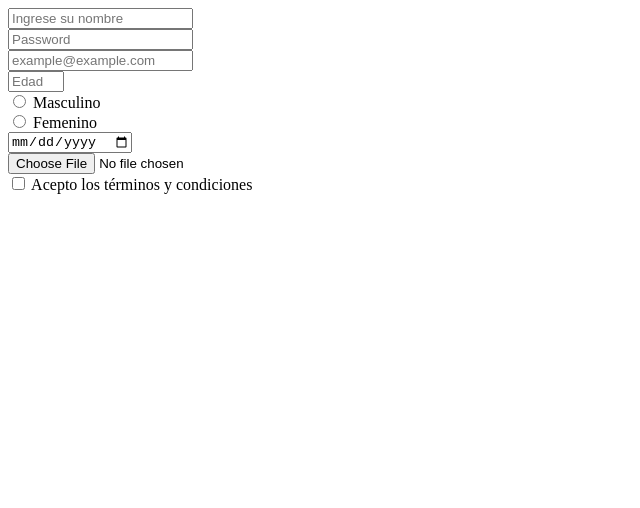
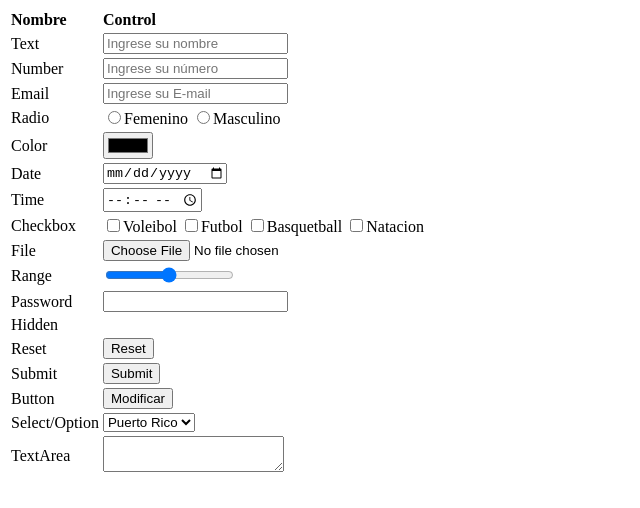
Before and after one commit to Paulina200R/PruebaUno, a plain HTML site: page F1.html in a window 1280 px wide. Shown: the whole page, without its empty margins (0-640 px from the left). Drawn offline with Linux system fonts and the light colour scheme.

Commit message:
Segundo commit

```diff
--- a/A1.html
+++ b/A1.html
@@ -7,7 +7,7 @@
     <meta http-equiv="X-UA-Compatible" content="IE=edge"> <!-- Configurar todo el cuerpo de la página para adaptar el código al navegador. -->
     <meta http-equiv="Content-Type" content="text/html;charset=UTF-8"> <!-- Significa que adapta el código a los caracteres especiales de nuestro lenguaje. -->
     <meta name="viewport" content="width=device-width, initial-scale=1.0">
-    <link rel="stylesheet" href="A1.css" type="">
+    <link rel="stylesheet" href="A1.css">
     <title>A1</title>
 </head>
 
--- a/F1.html
+++ b/F1.html
@@ -5,28 +5,131 @@
     <meta charset="UTF-8">
     <meta http-equiv="X-UA-Compatible" content="IE=edge">
     <meta name="viewport" content="width=device-width, initial-scale=1.0">
-    <title>FormTest</title>
+    <title>F1B</title>
+    <link rel="shortcut icon" href="img/download-removebg-preview.ico">
 </head>
 
 <body>
-
-    <input type="text" name="nombre" placeholder="Ingrese su nombre" required>
-    <br>
-    <input type="password" name="contrasena" placeholder="Password" required>
-    <br>
-    <input type="email" name="email" placeholder="example@example.com" required>
-    <br>
-    <input type="number" name="edad" min="18" max="99" placeholder="Edad" required>
-    <br>
-    <input type="radio" name="genero" value="masculino" required> Masculino
-    <br>
-    <input type="radio" name="genero" value="femenino" required> Femenino
-    <br>
-    <input type="date" name="fecha_nacimiento" required>
-    <br>
-    <input type="file" name="archivo" accept=".pdf,.doc,.docx">
-    <br>
-    <input type="checkbox" name="acepto_terminos" required> Acepto los términos y condiciones
+    <form action="" method="get"><!--El get muestra la información que se ingrese. Viceversa por parte del post-->
+        <table>
+            <tr>
+                <td><b>Nombre</b></td>
+                <td><b>Control</b></td>
+            </tr>
+            <tr>
+                <td>Text</td>
+                <td>
+                    <input type="text" placeholder="Ingrese su nombre">
+                </td>
+            </tr>
+            <tr>
+                <td>Number</td>
+                <td>
+                    <input type="number" placeholder="Ingrese su número">
+                </td>
+            </tr>
+            <tr>
+                <td>Email</td>
+                <td>
+                    <input type="email" placeholder="Ingrese su E-mail">
+                </td>
+            </tr>
+            <tr>
+                <td>Radio</td>
+                <td>
+                    <input type="radio"
+                        name="genero">Femenino<!--Se les pone el mismo nombre para que solo se pueda seleccionar uno-->
+                    <input type="radio" name="genero">Masculino
+                </td>
+            </tr>
+            <tr>
+                <td>Color</td>
+                <td>
+                    <input type="color" name="genero">
+                </td>
+            </tr>
+            <tr>
+                <td>Date</td>
+                <td>
+                    <input type="date">
+                </td>
+            </tr>
+            <tr>
+                <td>Time</td>
+                <td>
+                    <input type="time">
+                </td>
+            </tr>
+            <tr>
+                <td>Checkbox</td>
+                <td>
+                    <input type="checkbox">Voleibol
+                    <input type="checkbox">Futbol
+                    <input type="checkbox">Basquetball
+                    <input type="checkbox">Natacion
+                </td>
+            </tr>
+            <tr>
+                <td>File</td>
+                <td>
+                    <input type="file">
+                </td>
+            </tr>
+            <tr>
+                <td>Range</td>
+                <td>
+                    <input type="range">
+                </td>
+            </tr>
+            <tr>
+                <td>Password</td>
+                <td>
+                    <input type="password">
+                </td>
+            </tr>
+            <tr>
+                <td>Hidden</td>
+                <td>
+                    <input type="hidden">
+                </td>
+            </tr>
+            <tr>
+                <td>Reset</td>
+                <td>
+                    <input type="reset">
+                </td>
+            </tr>
+            <tr>
+                <td>Submit</td>
+                <td>
+                    <input type="submit">
+                </td>
+            </tr>
+            <tr>
+                <td>Button</td>
+                <td>
+                    <button>Modificar</button>
+                </td>
+            </tr>
+            <tr>
+                <td>Select/Option</td>
+                <td>
+                    <select name="opciones">
+                        <option value="col">Colombia</option>
+                        <option value="ven">Venezuela</option>
+                        <option value="pr" selected>Puerto Rico</option>
+                        <!--Se pone selected para que sea la primera opción en visualizarse-->
+                    </select>
+                </td>
+            </tr>
+            <tr>
+                <td>TextArea</td>
+                <td>
+                    <textarea cols="20" rows="2"></textarea>
+                </td>
+            </tr>
+        </table>
+    </form>
 </body>
 
 </html>
```
Also changed, not shown: F2.html (+1 -0 lines), img/adfee307187dc764081b0126ea1ed6d7-removebg-preview.ico (added), img/download-removebg-preview.ico (added), prueba2/prueba5/prueba.txt (deleted).
